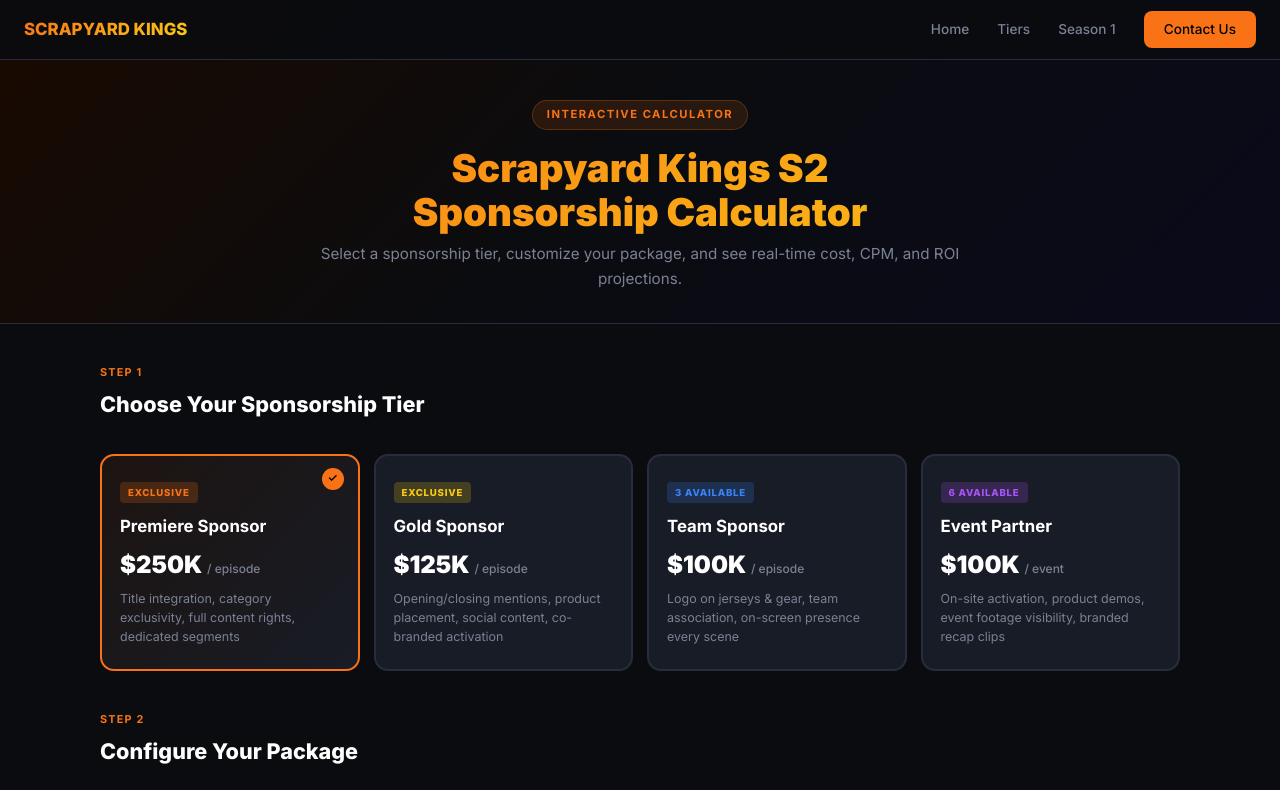
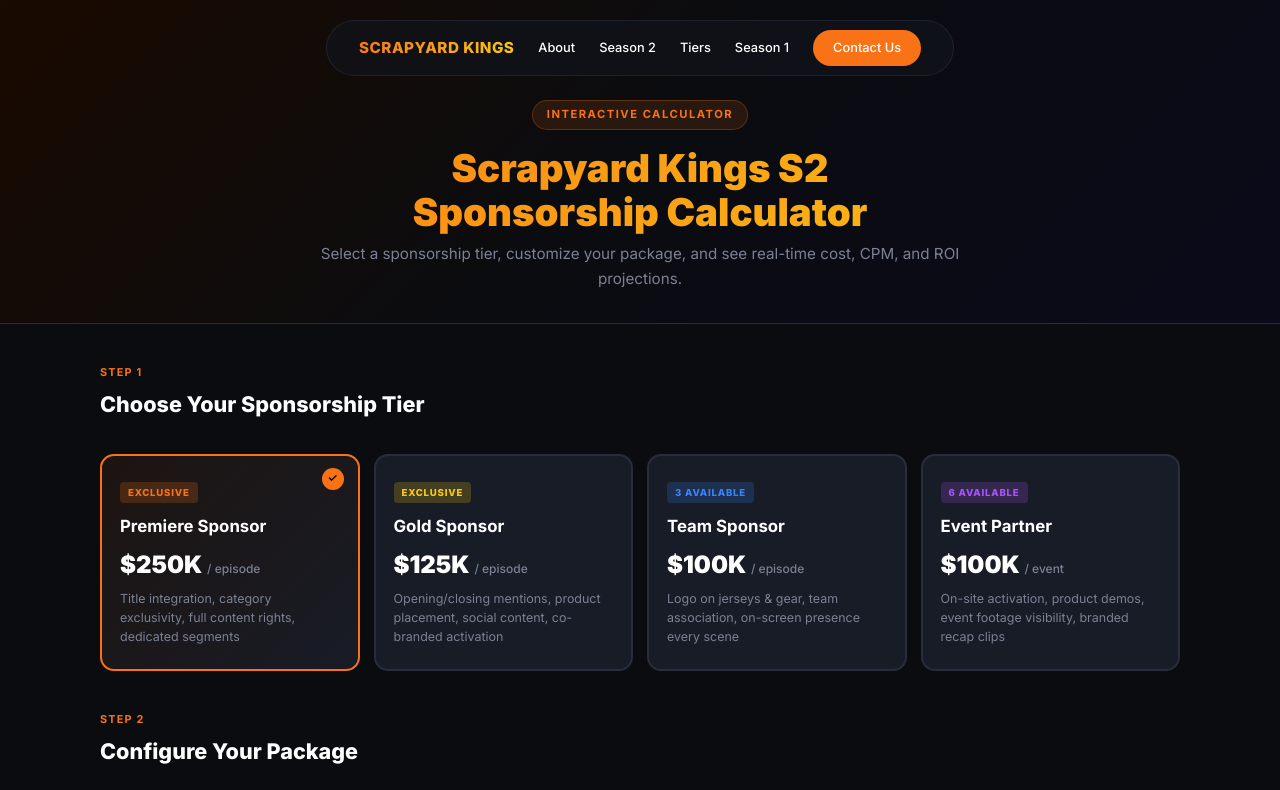
Before and after one commit to CineMck/scrapyard-kings-sponsors, a website: page public/calculator.html in a window 1280 px wide. Shown: the top 790 px of the page. Drawn offline with Linux system fonts and the light colour scheme.

Commit message:
Add pill nav to calculator page, update nav styles

```diff
--- a/public/calculator.html
+++ b/public/calculator.html
@@ -31,13 +31,15 @@
   * { margin: 0; padding: 0; box-sizing: border-box; }
   body { font-family: 'Inter', system-ui, sans-serif; background: var(--bg); color: var(--text); line-height: 1.6; min-height: 100vh; }
 
-  /* ── Nav ── */
-  nav{position:fixed;top:0;left:0;right:0;z-index:100;background:rgba(10,12,16,0.85);backdrop-filter:blur(16px);border-bottom:1px solid var(--border);padding:0 24px;display:flex;align-items:center;justify-content:space-between;height:60px}
-  .nav-brand{font-size:1.05rem;font-weight:800;background:linear-gradient(135deg,var(--accent),var(--gold));-webkit-background-clip:text;-webkit-text-fill-color:transparent;text-decoration:none}
-  .nav-links{display:flex;gap:28px;align-items:center}
-  .nav-links a{color:var(--muted);font-size:0.85rem;font-weight:500;transition:color 0.2s;text-decoration:none}
+  /* ── Nav (pill) ── */
+  nav{position:fixed;top:20px;left:50%;transform:translateX(-50%);z-index:100;background:rgba(18,21,28,0.7);backdrop-filter:blur(20px);-webkit-backdrop-filter:blur(20px);border:1px solid rgba(39,45,61,0.6);padding:0 32px;display:flex;align-items:center;justify-content:space-between;height:56px;border-radius:100px;width:auto;max-width:720px;gap:24px;transition:all 0.4s ease}
+  nav.scrolled{background:rgba(18,21,28,0.92);box-shadow:0 8px 32px rgba(0,0,0,0.4)}
+  .nav-brand{font-size:0.95rem;font-weight:800;letter-spacing:0.5px;background:linear-gradient(135deg,var(--accent),var(--gold));-webkit-background-clip:text;-webkit-text-fill-color:transparent;white-space:nowrap;text-decoration:none}
+  .nav-links{display:flex;gap:24px;align-items:center}
+  .nav-links a{color:#fff;font-size:0.8rem;font-weight:500;transition:color 0.3s;text-decoration:none}
   .nav-links a:hover{color:#fff}
-  .nav-cta{background:var(--accent);color:#000 !important;padding:8px 20px;border-radius:8px;font-weight:700;font-size:0.85rem}
+  .nav-cta{background:var(--accent);color:#fff;padding:8px 20px;border-radius:100px;font-weight:700;font-size:0.8rem;transition:all 0.3s}
+  .nav-cta:hover{background:var(--gold);color:#000;transform:scale(1.04)}
 
   /* ── Header ── */
   .header {
@@ -196,7 +198,8 @@
 <nav>
   <a href="/" class="nav-brand">SCRAPYARD KINGS</a>
   <div class="nav-links">
-    <a href="/">Home</a>
+    <a href="/#about">About</a>
+    <a href="/#series">Season 2</a>
     <a href="/#tiers">Tiers</a>
     <a href="/#results">Season 1</a>
     <a href="mailto:luke@neuluma.com?subject=Scrapyard%20Kings%20S2%20Sponsorship" class="nav-cta">Contact Us</a>
@@ -444,6 +447,12 @@
 </div>
 
 <script>
+// Nav scroll effect
+const nav = document.querySelector('nav');
+window.addEventListener('scroll', () => {
+  if (window.scrollY > 80) { nav.classList.add('scrolled'); } else { nav.classList.remove('scrolled'); }
+}, { passive: true });
+
 const TIERS = {
   premiere: {
     name: 'Premiere Sponsor',
```
